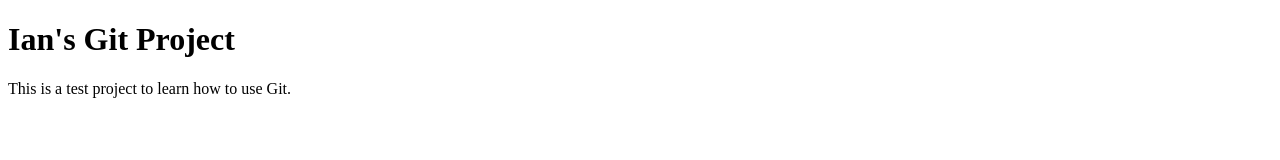
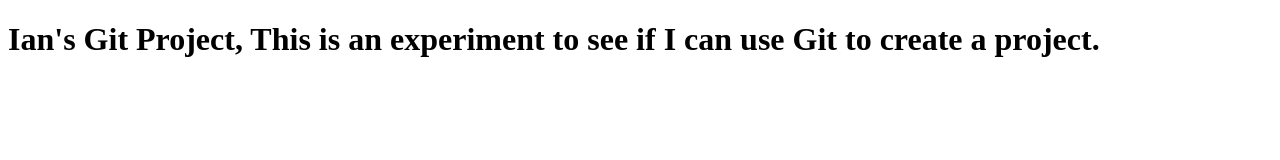
Before and after one commit to VictoriaUsman/pushpullexp, a plain HTML site: page index.html in a window 1280 px wide. Drawn offline with Linux system fonts and the light colour scheme.

Commit message:
added h1 text to experiment on something

```diff
--- a/index.html
+++ b/index.html
@@ -6,7 +6,6 @@
     <title>Document</title>
 </head>
 <body>
-    <h1>Ian's Git Project</h1>
-    <p>This is a test project to learn how to use Git.</p>
+    <h1>Ian's Git Project, This is an experiment to see if I can use Git to create a project.</h1>
 </body>
 </html>
```
